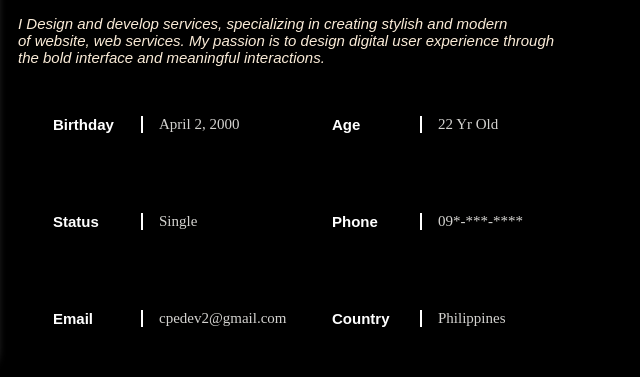
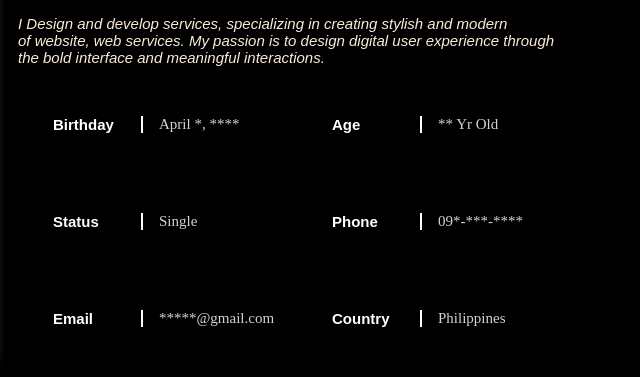
Before and after one commit to cpe-prog/My-First-Portfolio, a plain HTML site: page index.html in a window 1280 px wide. Shown: the part 1025-1402 px from the top of the page, 496-1136 px from the left. Drawn offline with Linux system fonts and the light colour scheme.

Commit message:
hiding my information

```diff
--- a/index.html
+++ b/index.html
@@ -53,13 +53,13 @@
     <!-------------start of list item-->
                 <div class="list-item">
                     <label>Birthday</label>
-                    <p>April 2, 2000</p>
+                    <p>April *, ****</p>
                 </div>
     <!------------end of list item------------>
     <!-------------start of list item-->
                 <div class="list-item">
                   <label>Age</label>
-                  <p>22 Yr Old</p>
+                  <p>** Yr Old</p>
                 </div>
     <!------------end of list item------------>
     <!-------------start of list item-->
@@ -77,7 +77,7 @@
                 <!-------------start of list item-->
                 <div class="list-item">
                   <label>Email</label>
-                  <p>cpedev2@gmail.com</p>
+                  <p>*****@gmail.com</p>
                 </div>
     <!------------end of list item------------>
                 <!-------------start of list item-->
@@ -265,8 +265,8 @@
       <div class="row">
         <div class="contact-left">
           <h1 class="sub-title">Contact Me</h1>
-          <p> <img src="images/gmail.png" alt=""> name@gmail.com</p>
-          <p> <img src="images/whatsapp.png" alt=""> 888-888-8888</p>
+          <p> <img src="images/gmail.png" alt=""> *****@gmail.com</p>
+          <p> <img src="images/whatsapp.png" alt=""> 09*-****-****</p>
           <div class="social-icon">
             <img src="images/facebook (1).png" class="img">
             <img src="images/google.png" class="img">
```
